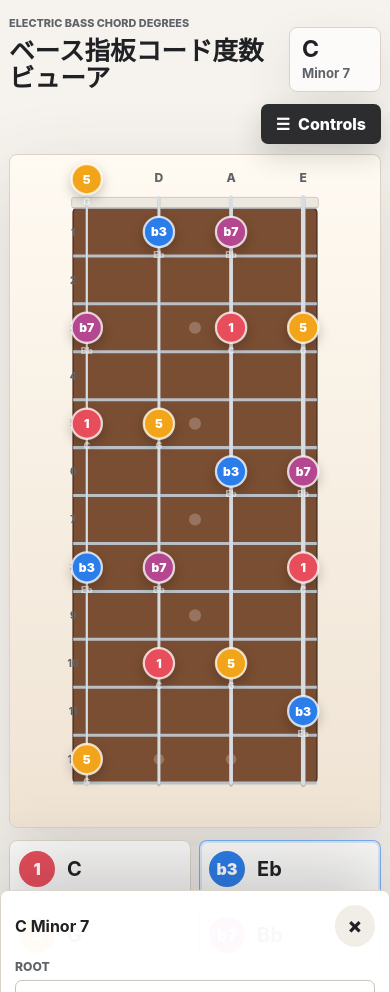
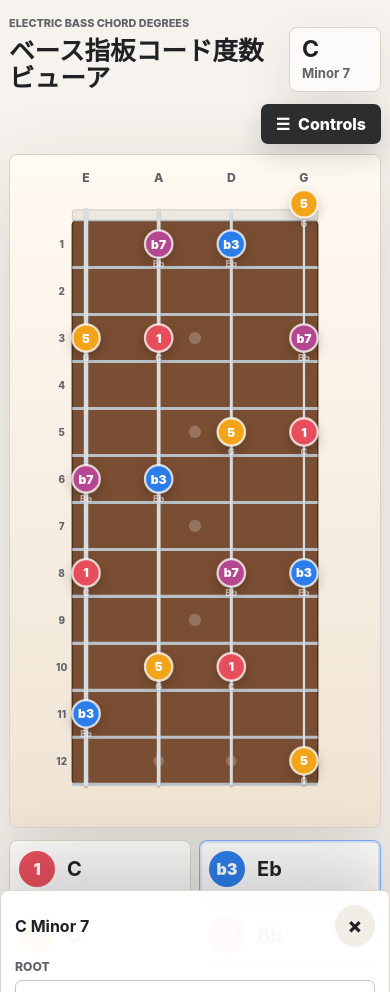
Before and after one commit to muu-ima/muu-fret-degree, a Next.js app: page / in a window 390 px wide. Built offline with nearby package versions, Linux system fonts and the light colour scheme.

Commit message:
Fix mobile fretboard string order

```diff
--- a/app/page.tsx
+++ b/app/page.tsx
@@ -300,14 +300,17 @@ function MobileBassFretboard({
   tuning: Tuning;
   onPlayNote: (note: FretNote) => void;
 }) {
-  const mobileLeft = 42;
-  const mobileTop = 70;
+  const mobileLeft = 56;
+  const mobileTop = 86;
   const mobileWidth = 286;
-  const mobileHeight = 760;
-  const mobileStringGap = mobileWidth / 3;
+  const mobileHeight = 740;
+  const openStringLane = 44;
+  const noteRadius = 18;
+  const stringCount = tuning.strings.length;
+  const mobileStringGap = mobileWidth / Math.max(stringCount - 1, 1);
   const mobileFretGap = mobileHeight / fretCount;
   const width = mobileLeft * 2 + mobileWidth;
-  const height = mobileTop + mobileHeight + 58;
+  const height = mobileTop + mobileHeight + 56;
 
   return (
     <div className="fretboardShell mobileFretboard" aria-label="モバイル用ベース指板">
@@ -324,17 +327,17 @@ function MobileBassFretboard({
 
         <rect
           className="fingerboard"
-          x={mobileLeft - 18}
+          x={mobileLeft - noteRadius}
           y={mobileTop}
-          width={mobileWidth + 36}
+          width={mobileWidth + noteRadius * 2}
           height={mobileHeight}
           rx="6"
         />
         <rect
           className="nut"
-          x={mobileLeft - 20}
+          x={mobileLeft - noteRadius}
           y={mobileTop - nutWidth}
-          width={mobileWidth + 40}
+          width={mobileWidth + noteRadius * 2}
           height={nutWidth}
           rx="3"
         />
@@ -345,9 +348,9 @@ function MobileBassFretboard({
             <g key={`mobile-fret-${fret}`}>
               <line
                 className={fret === 0 ? "fret fretZero" : "fret"}
-                x1={mobileLeft - 18}
+                x1={mobileLeft - noteRadius}
                 y1={y}
-                x2={mobileLeft + mobileWidth + 18}
+                x2={mobileLeft + mobileWidth + noteRadius}
                 y2={y}
               />
               {fret > 0 ? (
@@ -374,7 +377,8 @@ function MobileBassFretboard({
         </g>
 
         {tuning.strings.map((string, stringIndex) => {
-          const x = mobileLeft + stringIndex * mobileStringGap;
+          const displayStringIndex = stringCount - 1 - stringIndex;
+          const x = mobileLeft + displayStringIndex * mobileStringGap;
           return (
             <g key={`mobile-${string.name}-${stringIndex}`}>
               <text className="stringName mobileStringName" x={x} y={36}>
@@ -396,8 +400,12 @@ function MobileBassFretboard({
             return null;
           }
 
-          const x = mobileLeft + note.stringIndex * mobileStringGap;
-          const y = note.fret === 0 ? mobileTop - 38 : mobileTop + (note.fret - 0.5) * mobileFretGap;
+          const displayStringIndex = stringCount - 1 - note.stringIndex;
+          const x = mobileLeft + displayStringIndex * mobileStringGap;
+          const y =
+            note.fret === 0
+              ? mobileTop - openStringLane / 2
+              : mobileTop + (note.fret - 0.5) * mobileFretGap;
           const color = note.degree ? degreeTone[note.degree] ?? "#333" : "#333";
 
           return (
@@ -415,11 +423,11 @@ function MobileBassFretboard({
                 }
               }}
             >
-              <circle cx={x} cy={y} r="20" fill={color} />
+              <circle cx={x} cy={y} r={noteRadius} fill={color} />
               <text className="degreeLabel" x={x} y={y + 6}>
                 {note.degree}
               </text>
-              <text className="noteName" x={x} y={y + 34}>
+              <text className="noteName" x={x} y={y + noteRadius + 12}>
                 {note.note}
               </text>
             </g>
```
